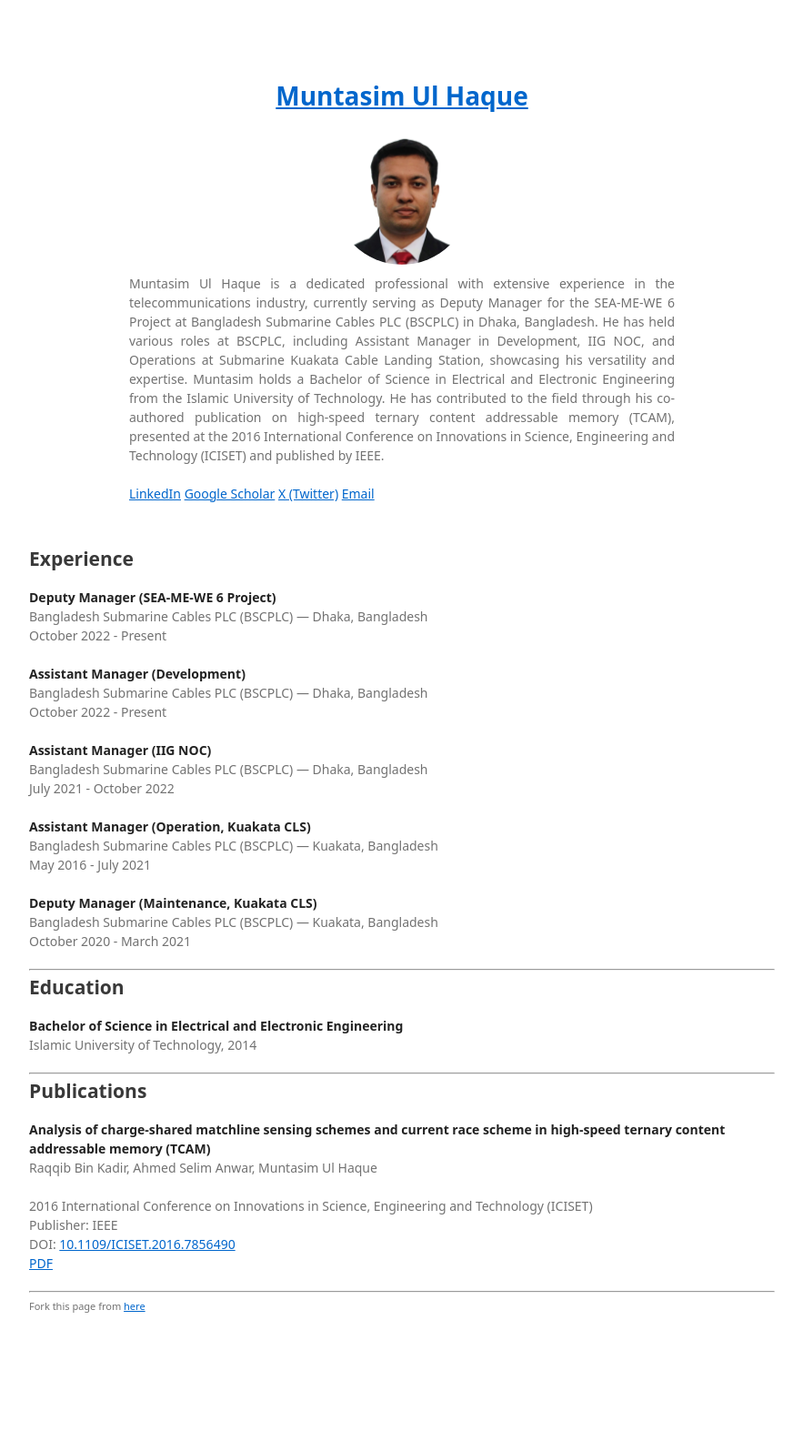
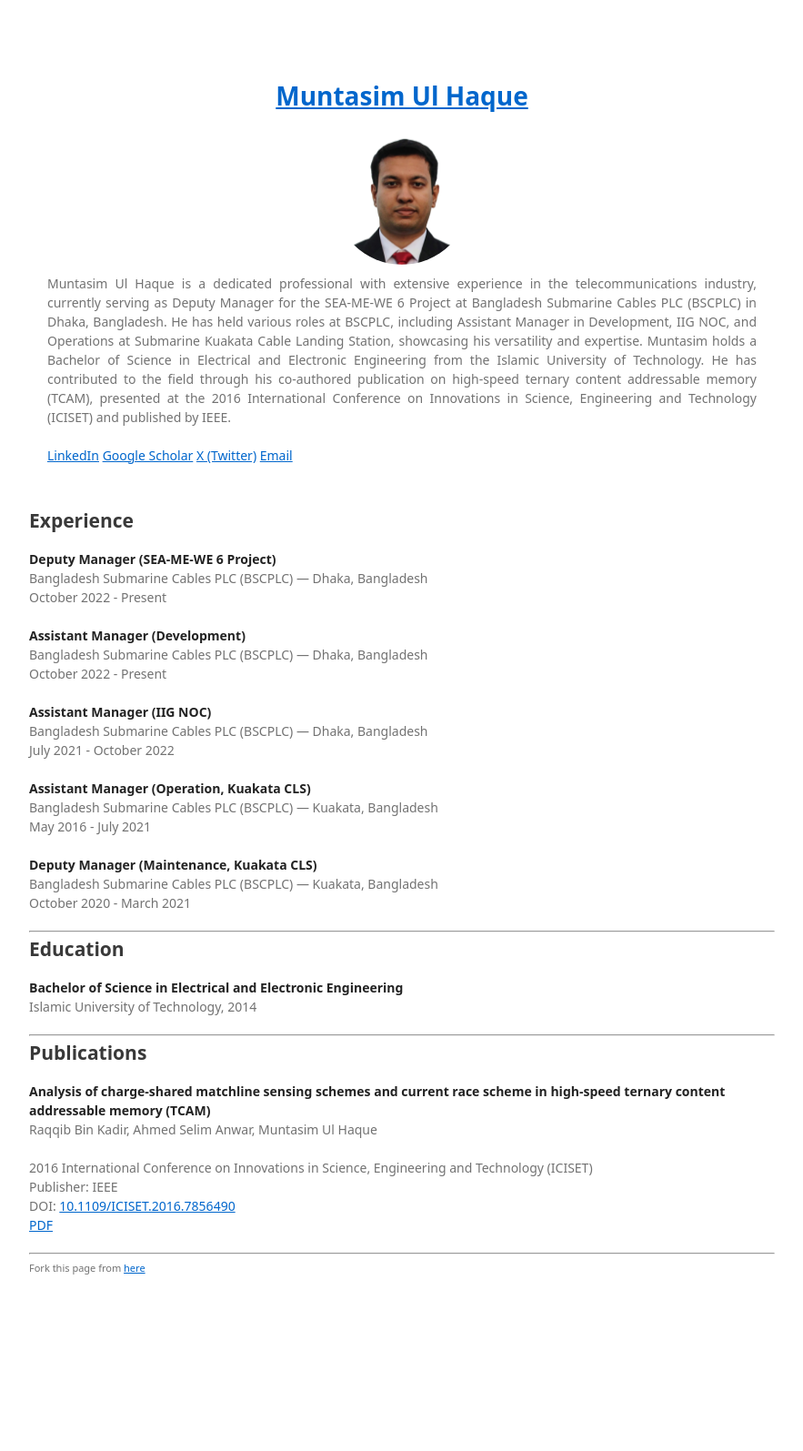
Before and after one commit to muntasimulhaque/muntasimulhaque.github.io, a Jekyll site: the page built from index.md, in a window 1280 px wide. Shown: the whole page at 91% size, without its empty margins (198-1081 px from the left). Built offline with Jekyll 4.4.1, drawn with Linux system fonts in a browser that asks for light colours; our own code applies the rules of GitHub Pages for plain Markdown files; a script that is not in the unit is left out; after the commit the page ends 1553 px from its top, so only the background shows below that.

Commit message:
Update style.css

```diff
--- a/assets/css/style.css
+++ b/assets/css/style.css
@@ -73,7 +73,7 @@ header h1 {
 header p {
   text-align: center; /* Center-align the description */
   margin: 10px auto; /* Center-align paragraph */
-  max-width: 600px; /* Limit the width for better readability */
+  max-width: 860px; /* Match the width of the main content */
   text-align: justify; /* Justify the text */
 }
 
```
